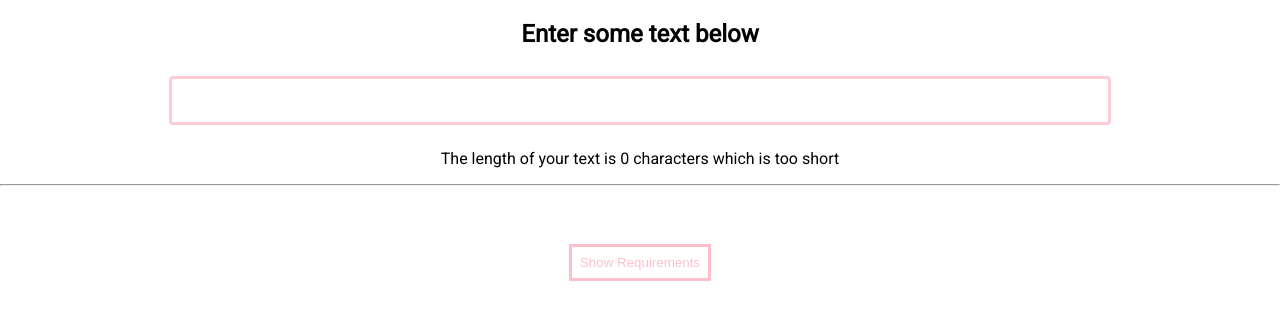
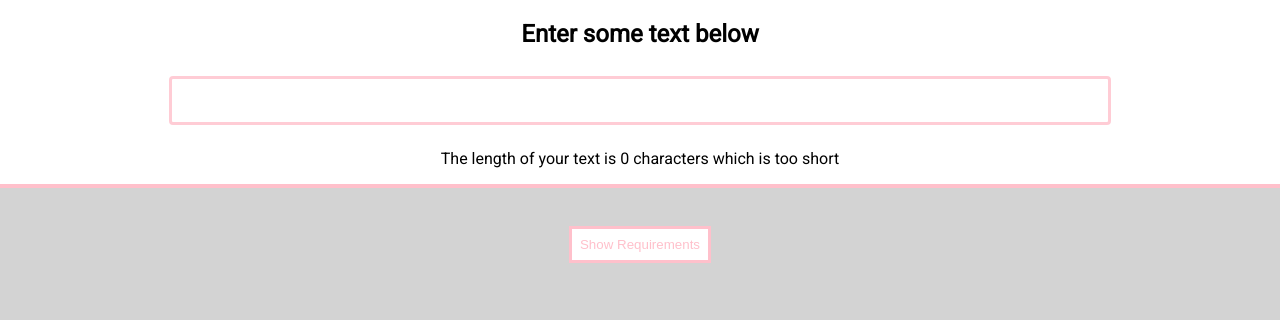
Before and after one commit to sophiewo/word-counter, a React (Create React App) app: page / in a window 1280 px wide. Shown: the top 320 px of the page. Built offline with nearby package versions, Linux system fonts and the light colour scheme.

Commit message:
Updates styling for Instructions div

```diff
--- a/src/App.css
+++ b/src/App.css
@@ -2,7 +2,7 @@
   font-family: 'Roboto', sans-serif;
   text-align: center;
   color: black;
-  background-image: none;
+  background-color: white;
 }
 
 input[type=text] {
@@ -24,7 +24,7 @@ button {
   font: 'inherit';
   border: 3px solid pink;
   padding: 8px;
-  margin: 50px;
+  margin: 30px;
   color: pink;
   cursor: pointer
   }
@@ -32,8 +32,22 @@ button {
   .Instructions {
     width: 70%;
     margin: auto;
-    border: 3px solid #eee;
+    border: 3px solid pink;
     box-shadow: 0 2px 3px #ccc;
     padding: 16px;
     text-align: left;
   }
+
+  div {
+    background-color: white;
+  }
+
+  .instructionsBackground {
+    background-color: lightgray;
+    padding-bottom: 1000px
+  }
+
+
+  hr {
+     border: 2px solid pink
+  }
```
